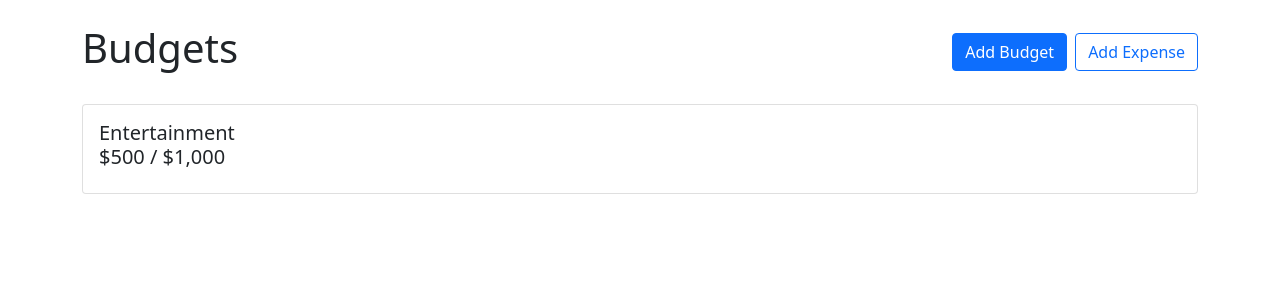
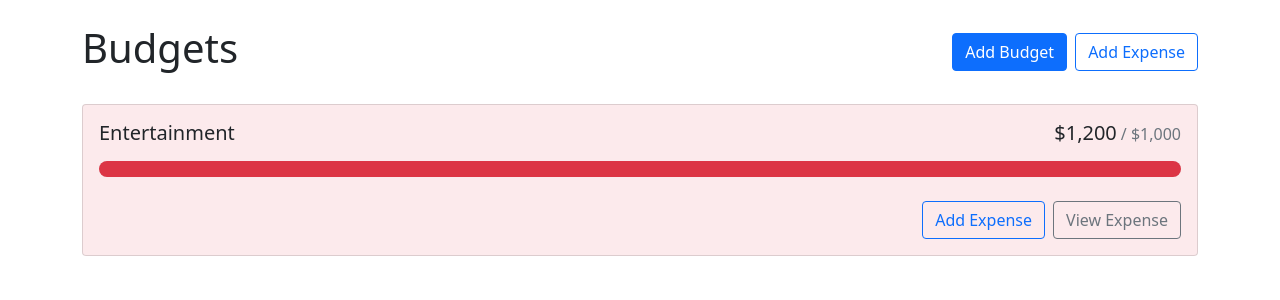
Before and after one commit to BlackKnightZERO/React_Budget_App, a React (Create React App) app: page / in a window 1280 px wide. Shown: the top 300 px of the page. Built offline with nearby package versions, Linux system fonts and the light colour scheme.

Commit message:
budget-card-with-dynamic-styles

```diff
--- a/src/App.js
+++ b/src/App.js
@@ -21,7 +21,7 @@
           gap:"1rem",
           alignItems:"flex-start"
           }}>
-          <BudgetCard name="Entertainment" amount="500" max="1000" />
+          <BudgetCard name="Entertainment" amount={1200} max={1000} gray />
         </div>
 
       </Container>
--- a/src/components/BudgetCard.js
+++ b/src/components/BudgetCard.js
@@ -1,15 +1,39 @@
-import { Card } from "react-bootstrap";
+import { Button, Card, ProgressBar, Stack } from "react-bootstrap";
 import { currencyFormatter } from "../utils";
 
-const BudgetCard = ({name, amount, max}) => {
+const getProgressBarVariant = (amount, max) => {
+    const ratio = amount / max
+    // console.log(ratio)
+    if( ratio < 0.5 ) return "primary"
+    if( ratio < 0.75 ) return "warning"
+    return "danger"
+}
+
+const BudgetCard = ({ name, amount, max, gray }) => {
+
+    const classNames = []
+
+    if(amount > max) {
+        classNames.push("bg-danger", "bg-opacity-10")
+    } else if (gray) {
+        classNames.push("bg-light")
+    }
+
     return (
         <>
-        <Card>
+        <Card className={ classNames.join(" ") }>
             <Card.Body>
-                <Card.Title>
-                    <div>{name}</div>
-                    <div>{ currencyFormatter.format(amount) } / { currencyFormatter.format(max) }</div>
+                <Card.Title className="d-flex justify-content-between align-items-baseline fw-normal mb-3">
+                    <div className="me-2">{name}</div>
+                    <div className="d-flex align-items-baseline">
+                        { currencyFormatter.format(amount) }<span className="text-muted fs-6 ms-1"> / { currencyFormatter.format(max) }</span>
+                    </div>
                 </Card.Title>
+                <ProgressBar className="rounded-pill" variant={ getProgressBarVariant(amount, max) } min={0} max={max} now={amount} />
+                <Stack direction="horizontal" gap="2" className="mt-4" >
+                    <Button variant="outline-primary" className="ms-auto">Add Expense</Button>
+                    <Button variant="outline-secondary">View Expense</Button>
+                </Stack>
             </Card.Body>
         </Card>
         </>
```
